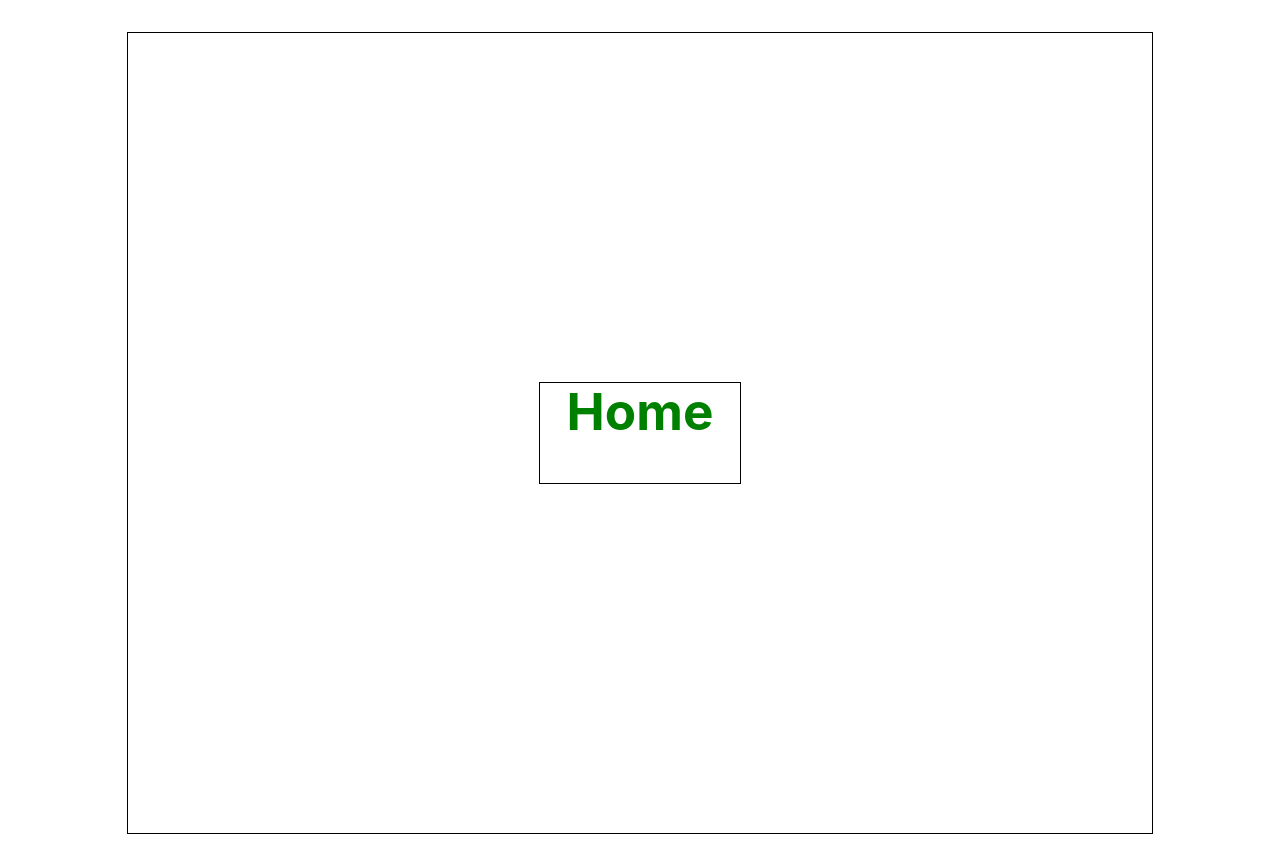
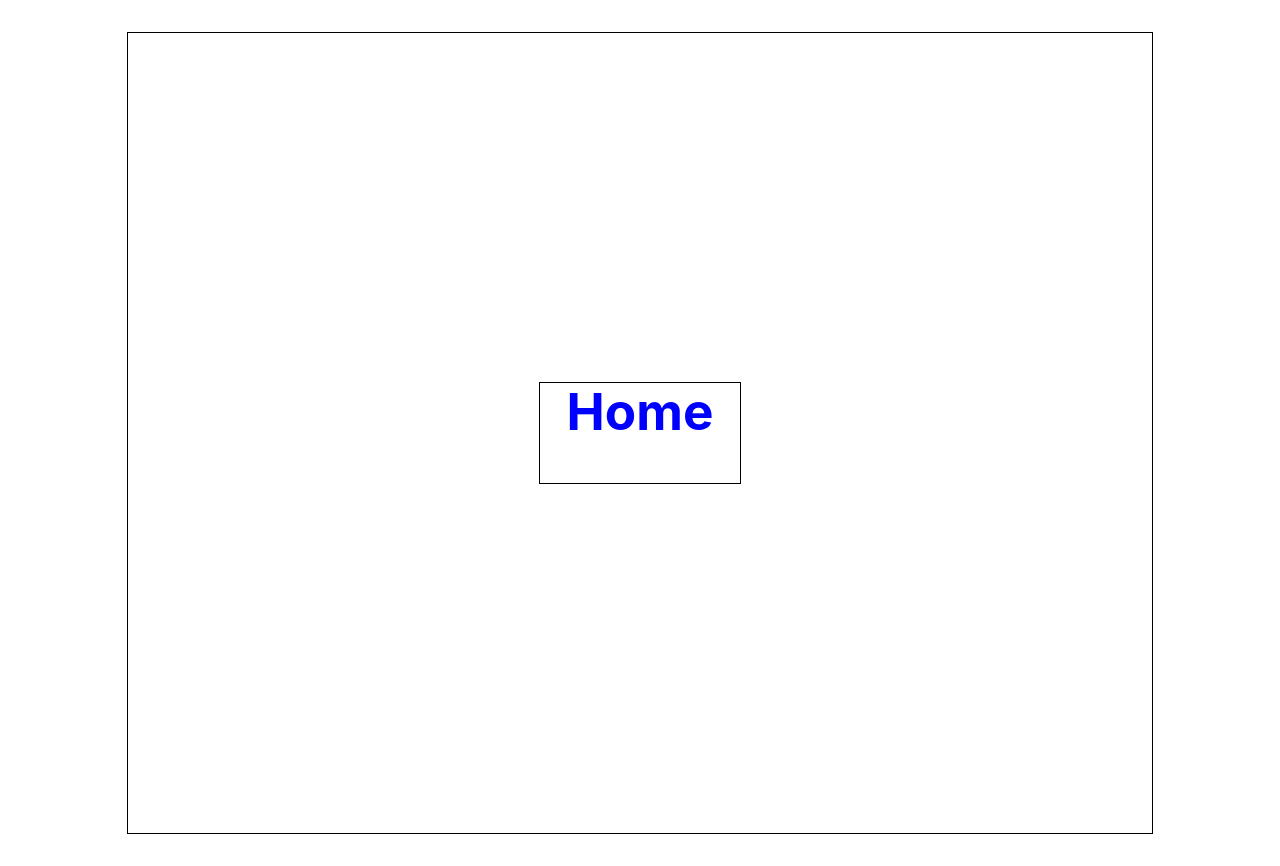
Before and after one commit to acal-rafael/teste-git, a React (Vite) app: page / in a window 1280 px wide. Built offline with nearby package versions, Linux system fonts and the light colour scheme.

Commit message:
change background-color page home

```diff
--- a/src/pages/Home/index.tsx
+++ b/src/pages/Home/index.tsx
@@ -7,6 +7,7 @@ export const Home = () => {
       height: '100vh',
       margin: '0 auto',
       border: '1px solid black',
+      backgroundColor: 'white',
 
       display: 'flex',
       justifyContent: 'center',
@@ -15,7 +16,7 @@ export const Home = () => {
       <h1 style={{
         width: '200px',
         height: '100px',
-        color: "green",
+        color: "blue",
 
         border: '1px solid black',
       }}>Home</h1>
```
